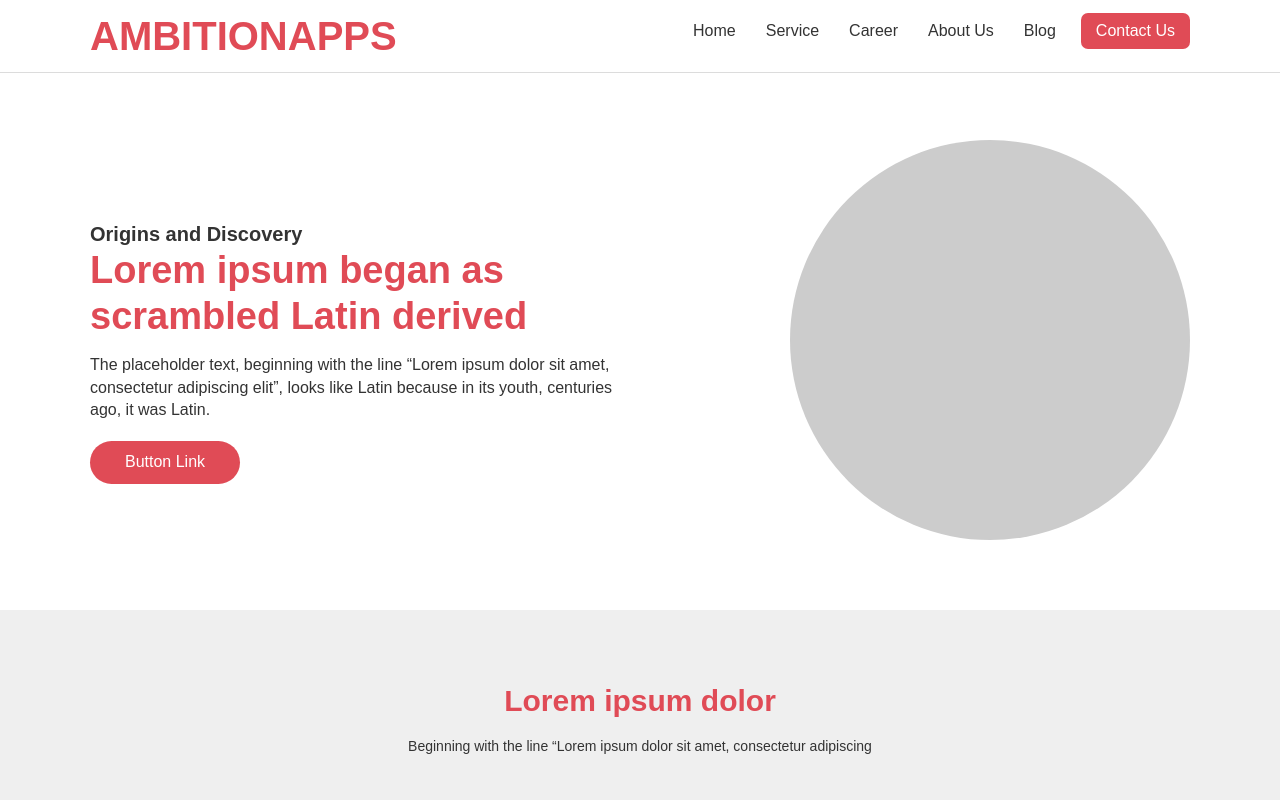
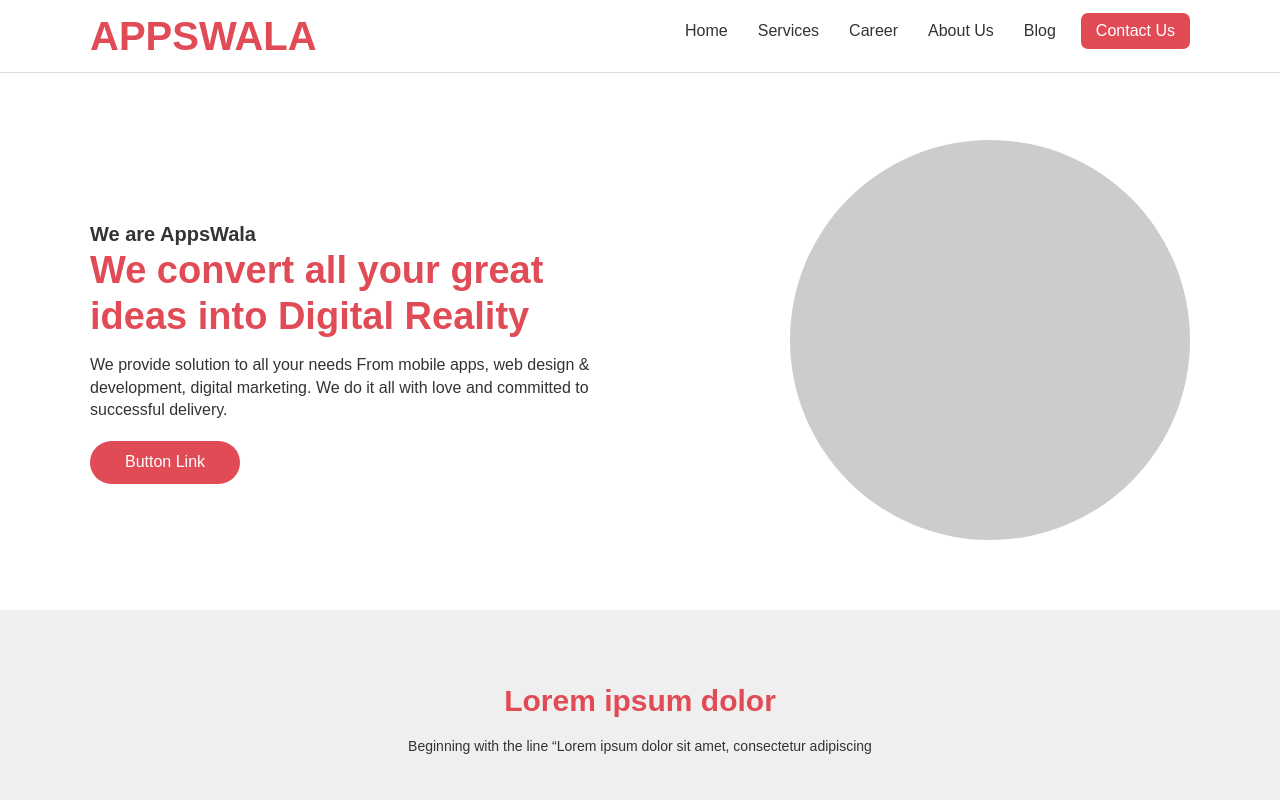
Before and after one commit to mohitkumar-sharma/website, a plain HTML site: page index.html in a window 1280 px wide. Shown: the top 800 px of the page. Drawn offline with Linux system fonts and the light colour scheme.

Commit message:
Content update

```diff
--- a/index.html
+++ b/index.html
@@ -11,11 +11,11 @@
 <body>
     <div class="row header">
         <div class="wrapper">
-            <div class="logo">AmbitionApps</div>
+            <div class="logo">AppsWala</div>
             <div class="header-right">
                 <ul>
                     <li><a href="#">Home</a></li>
-                    <li><a href="#">Service</a></li>
+                    <li><a href="#">Services</a></li>
                     <li><a href="#">Career</a></li>
                     <li><a href="#">About Us</a></li>
                     <li><a href="#">Blog</a></li>
@@ -28,9 +28,9 @@
         <div class="wrapper">
             <div class="banner-img"></div>
             <div class="banner-content">
-                <h3>Origins and Discovery</h3>
-                <h2>Lorem ipsum began as scrambled Latin derived</h2>
-                <p>The placeholder text, beginning with the line “Lorem ipsum dolor sit amet, consectetur adipiscing elit”, looks like Latin because in its youth, centuries ago, it was Latin.</p>
+                <h3>We are AppsWala</h3>
+                <h2>We convert all your great ideas into Digital Reality</h2>
+                <p>We provide solution to all your needs From mobile apps, web design & development, digital marketing. We do it all with love and committed to successful delivery.</p>
                 <a class="button" href="#">Button Link</a>
             </div>
         </div>
```
